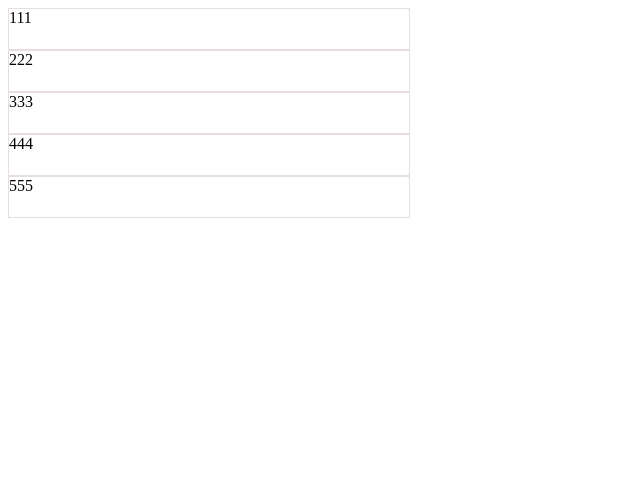
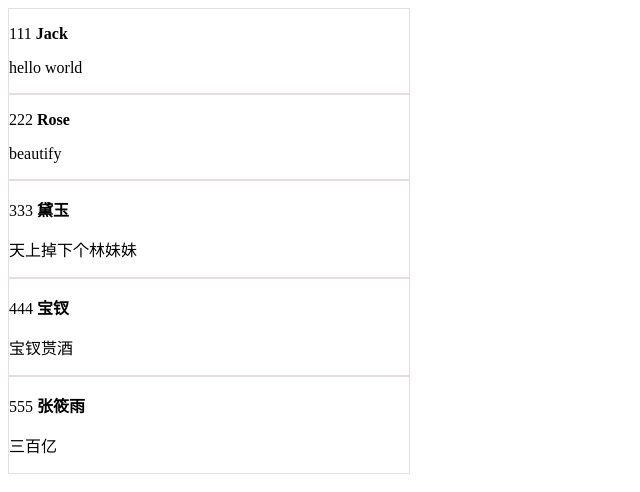
Before and after one commit to justsso/Demos, a plain HTML site: page 拖拽排序/drag实现拖拽排序.html in a window 1280 px wide. Shown: the whole page, without its empty margins (0-640 px from the left). Drawn offline with Linux system fonts and the light colour scheme.

Commit message:
删掉所有节点，重新render

```diff
--- a/拖拽排序/drag实现拖拽排序.html
+++ b/拖拽排序/drag实现拖拽排序.html
@@ -3,18 +3,15 @@
 <head>
     <meta charset="UTF-8">
     <title>Title</title>
+    <meta name="viewport" content="width=device-width,initial-scale=1.0, maximum-scale=1.0, user-scalable=0">
     <style>
         .wrap {
         }
 
         .item {
             width: 400px;
-            height: 40px;
             border: 1px solid #e6dede;
-        }
-
-        .active {
-            border-bottom: 1px dashed #F85770;
+            background: #fff;
         }
     </style>
 </head>
@@ -23,7 +20,12 @@
 <div class="wrap">
 </div>
 <script>
-    let arr = ['111', '222', '333', '444', '555'];
+    let arr = [
+        {text: '111', name: 'Jack', description: 'hello world'},
+        {text: '222', name: 'Rose', description: 'beautify'},
+        {text: '333', name: '黛玉', description: '天上掉下个林妹妹'},
+        {text: '444', name: '宝钗', description: '宝钗贳酒'},
+        {text: '555', name: '张筱雨', description: '三百亿'}];
     let $ = (str) => document.querySelector(str);
     let $$ = (str) => document.querySelectorAll(str);
     let wrap = $('.wrap');
@@ -33,9 +35,10 @@
 
 
     wrap.addEventListener('dragstart', function (e) {
+        console.log('dragstart')
         dragObj = e.target
         dragIndex = e.target.dataset.index;
-        e.target.style.opacity = "0.1";
+        e.target.style.opacity = '0'
     })
 
     wrap.addEventListener('dragend', function (e) {
@@ -100,12 +103,16 @@
         }
     })
 
-
     function render(arr) {
         arr.forEach((text, i) => {
             let item = document.createElement('div')
             item.classList = 'item';
-            item.innerText = text;
+            item.innerHTML = `<p>
+${text.text} <strong>${text.name}</strong>
+</p>
+<p>
+${text.description}
+</p>`;
             item.draggable = true;
             item.dataset.index = i;
             item.style.transition = 'all 0.2s ease';
```
